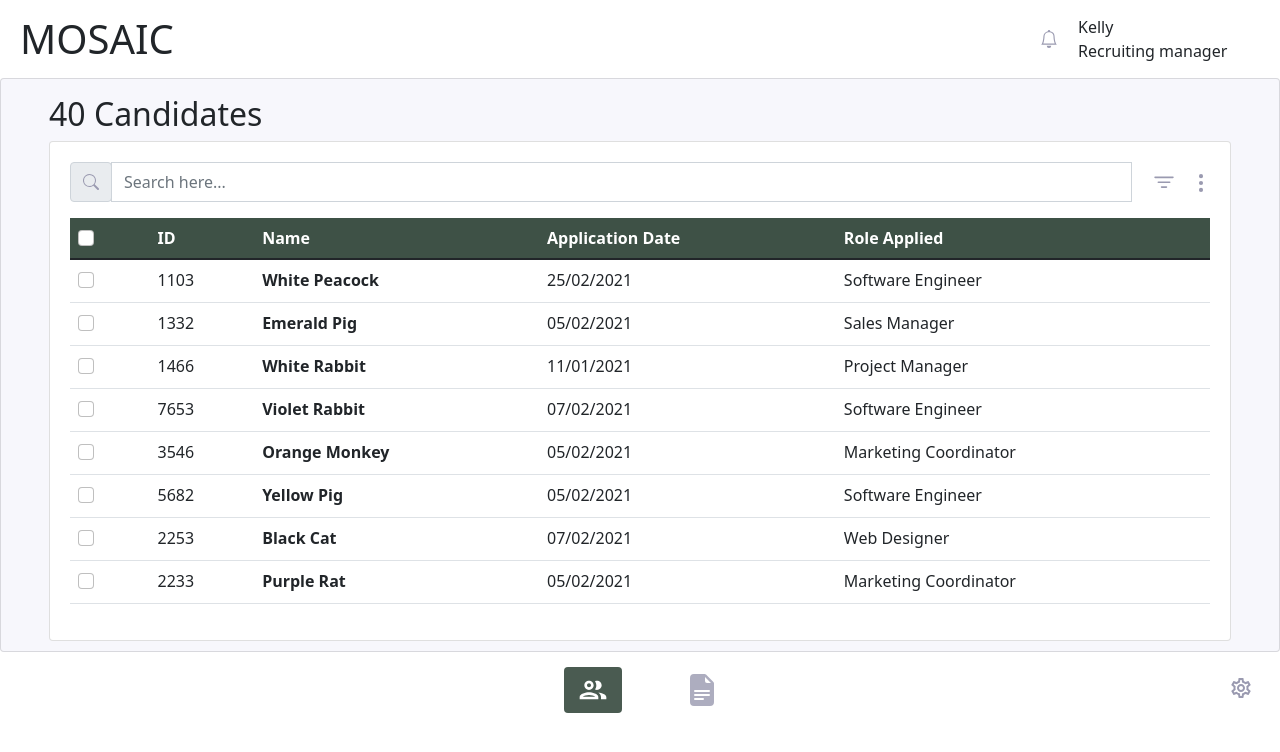
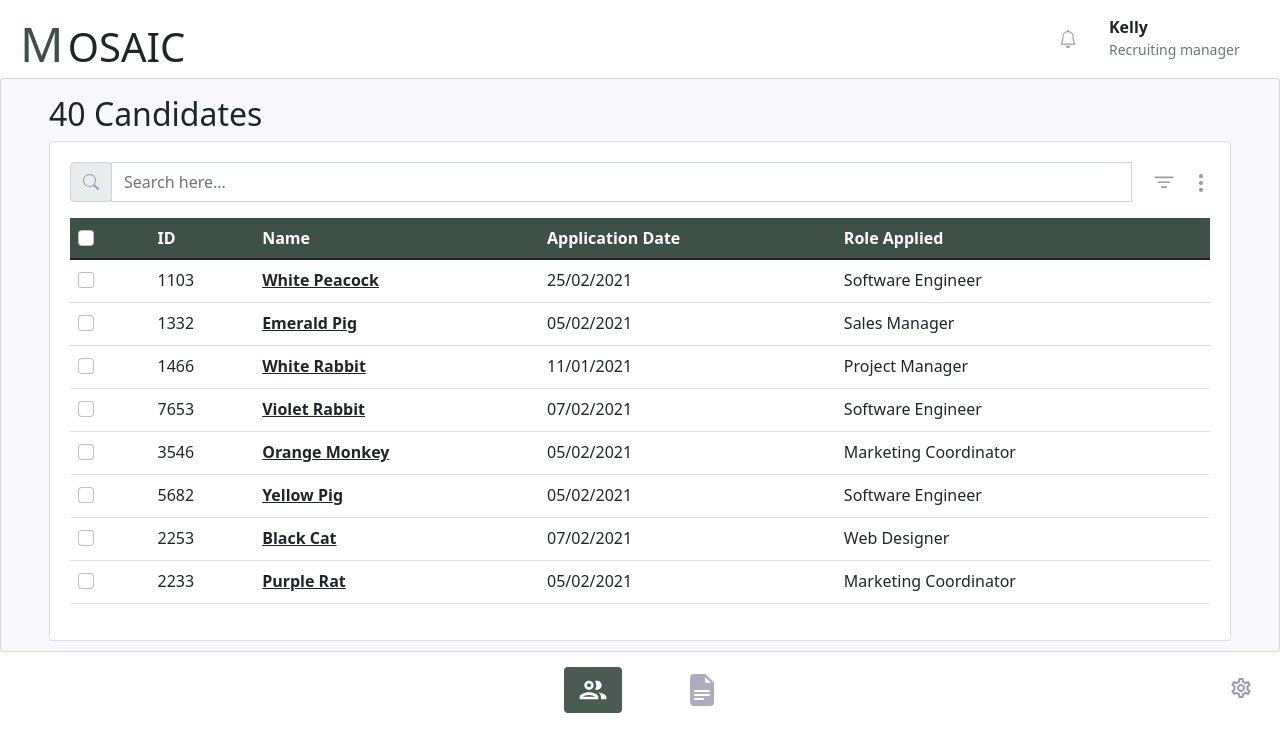
Before and after one commit to HFG-2022/Mosaic, a plain HTML site: page index.html in a window 1280 px wide. Drawn offline with nearby package versions, Linux system fonts and the light colour scheme.

Commit message:
Fix UI and add link to name

```diff
--- a/index.css
+++ b/index.css
@@ -2,6 +2,7 @@
     margin-top: 15px;
     margin-bottom: 15px;
     padding-left: 20px;
+    padding-right: 20px;
 }
 
 #body {
--- a/index.html
+++ b/index.html
@@ -12,19 +12,20 @@
     <div id="intro-section">
         <div class="row">
             <div class="col big-box">
-                <p class="display-6">MOSAIC</p>
+                <span class="display-5" style="color: #3E5146;">M</span>
+                <span class="display-6">OSAIC</span>
             </div>
             <div class="col-1 bell-icon">
                 <svg xmlns="http://www.w3.org/2000/svg" width="18" height="18" fill="#9A9AB0" class="bi bi-bell" viewBox="0 0 16 16">
                     <path d="M8 16a2 2 0 0 0 2-2H6a2 2 0 0 0 2 2zM8 1.918l-.797.161A4.002 4.002 0 0 0 4 6c0 .628-.134 2.197-.459 3.742-.16.767-.376 1.566-.663 2.258h10.244c-.287-.692-.502-1.49-.663-2.258C12.134 8.197 12 6.628 12 6a4.002 4.002 0 0 0-3.203-3.92L8 1.917zM14.22 12c.223.447.481.801.78 1H1c.299-.199.557-.553.78-1C2.68 10.2 3 6.88 3 6c0-2.42 1.72-4.44 4.005-4.901a1 1 0 1 1 1.99 0A5.002 5.002 0 0 1 13 6c0 .88.32 4.2 1.22 6z"/>
                 </svg>
             </div>
-            <div class="col-2">
+            <div class="col-2" style="width: 175px">
                 <div class="row">
-                    Kelly
+                    <strong >Kelly</strong>
                 </div>
                 <div class="row">
-                    Recruiting manager
+                    <small class="text-muted">Recruiting manager</small>
                 </div>
             </div>
           </div>
--- a/index.js
+++ b/index.js
@@ -138,7 +138,7 @@ for (let k in applicants) {
     </td>
     `;
     row += "<td>" + applicants[k].id + "</td>";
-    row += "<th scope=\"row\">" + applicants[k].hiddenFirstName + " " + applicants[k].hiddenLastName + "</th>";
+    row += "<th scope=\"row\"><a href=\"#\" class=\"link-dark\">" + applicants[k].hiddenFirstName + " " + applicants[k].hiddenLastName + "</a></th>";
     const date = applicants[k].submittedAt.split(", ")[0];
     row += "<td>" + date + "</td>";
     row += "<td>" + applicants[k].roleApplied + "</td>";
```
